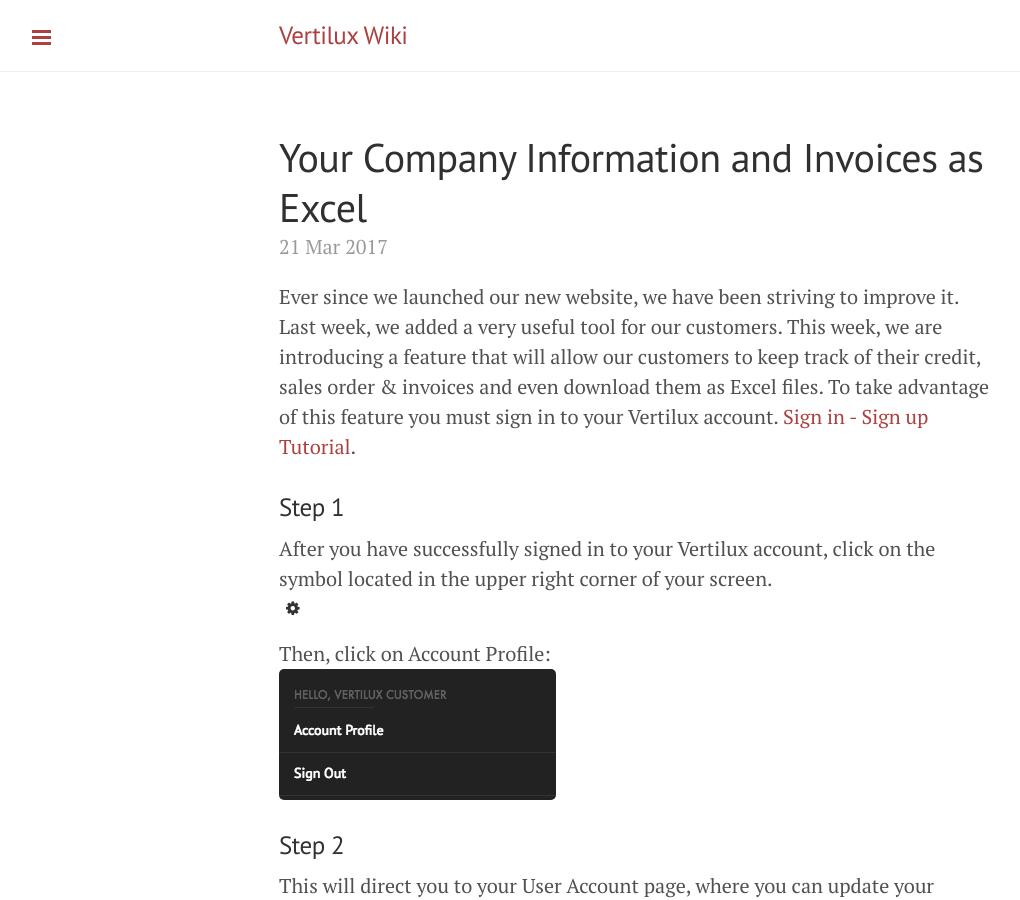
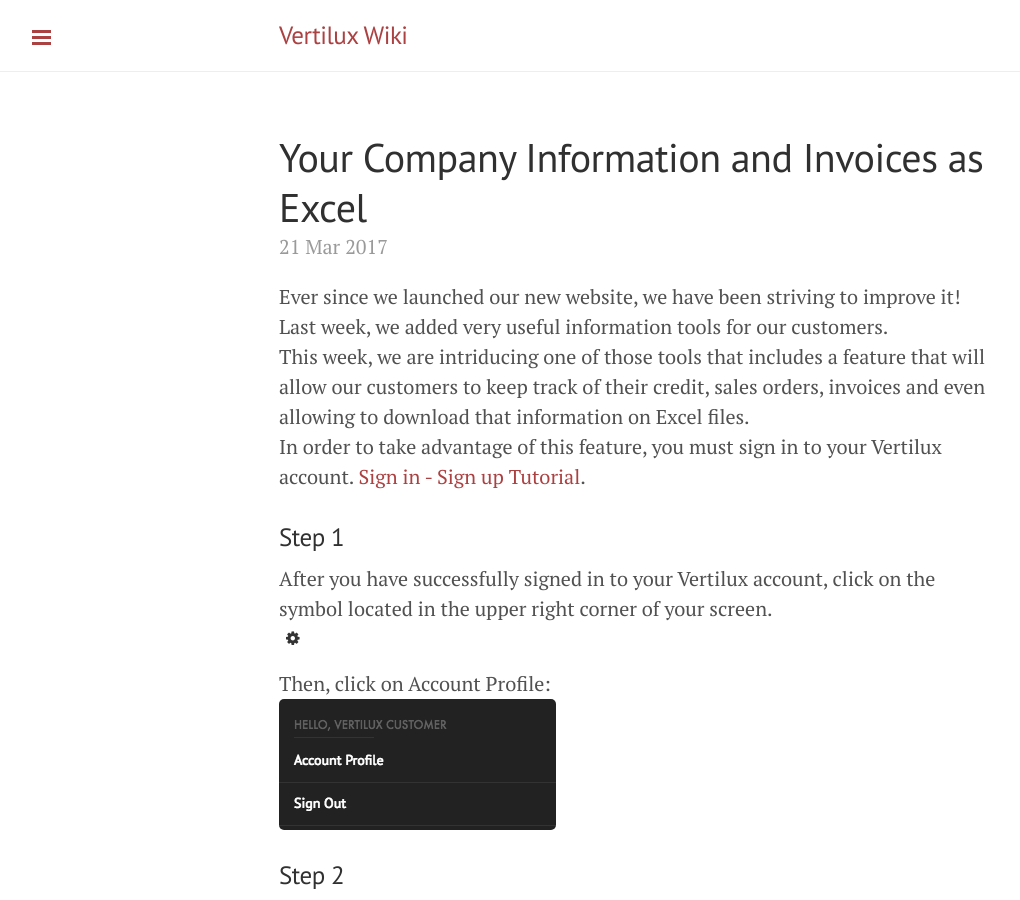
Before and after one commit to Vertilux/vertilux.github.io, a Jekyll site: the page built from _posts/2016-10-31-company-information-and-invoices.md, in a window 1280 px wide and 900 px high. Shown: the whole window, without its empty margins (1-1021 px from the left). Built offline with Jekyll 4.4.1, drawn with Linux system fonts in a browser that asks for light colours.

Commit message:
Update 2016-10-31-company-information-and-invoices.md

```diff
--- a/_posts/2016-10-31-company-information-and-invoices.md
+++ b/_posts/2016-10-31-company-information-and-invoices.md
@@ -5,11 +5,10 @@
 categories: sign up user account
 permalink: /post/:title
 ---
-Ever since we launched our new website, we have been striving to improve it.
-Last week, we added a very useful tool for our customers. This week, we are
-introducing a feature that will allow our customers to keep track of their
-credit, sales order & invoices and even download them as Excel files. To take
-advantage of this feature you must sign in to your Vertilux account.
+Ever since we launched our new website, we have been striving to improve it!
+Last week, we added very useful information tools for our customers.
+This week, we are intriducing one of those tools that includes a feature that will allow our customers to keep track of their credit, sales orders, invoices and even allowing to download that information on Excel files.
+In order to take advantage of this feature, you must sign in to your Vertilux account.
 [Sign in - Sign up Tutorial](/post/how-to-sign-up).
 
 ### Step 1
```
